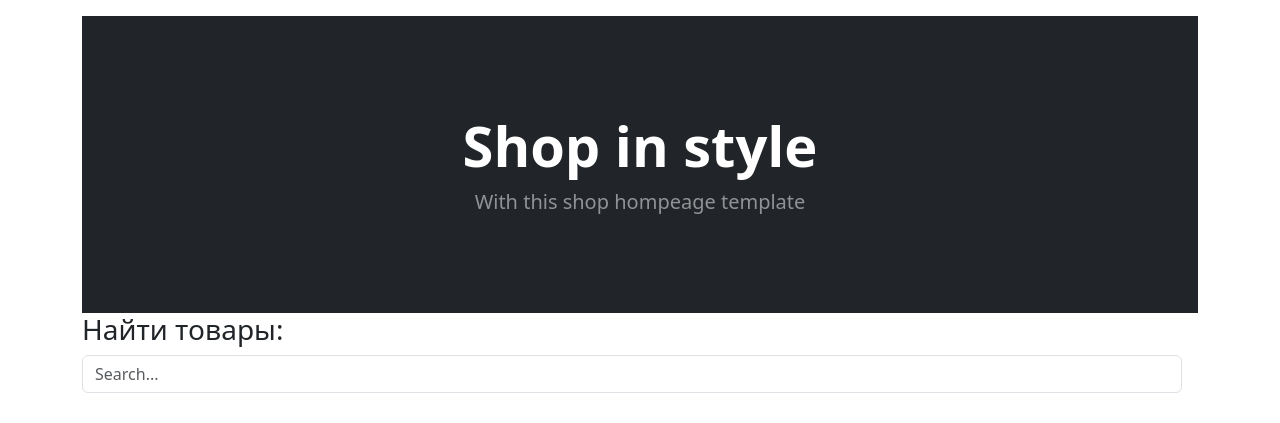
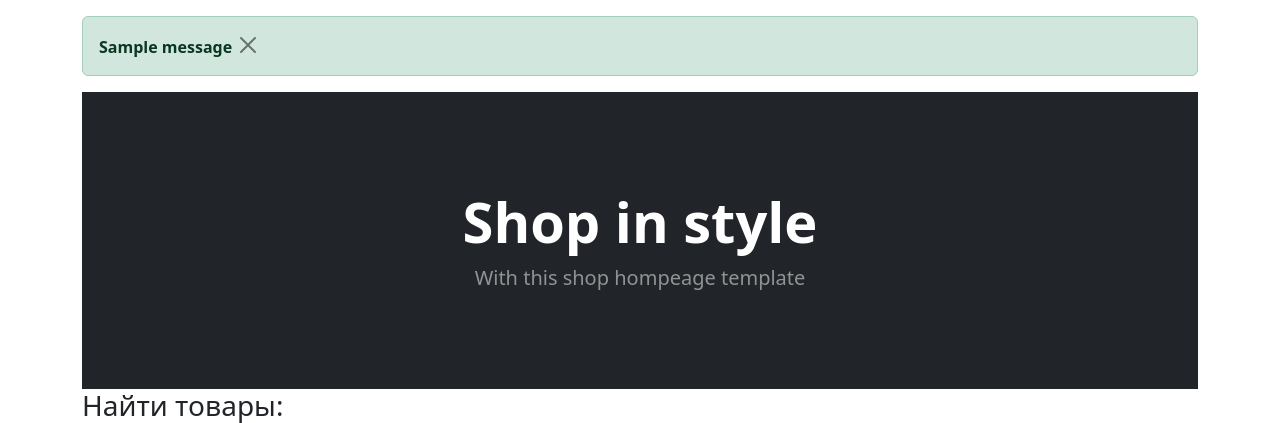
Before and after one commit to Zheny-mc/django-music-shop, a Django app: page / in a window 1280 px wide. Shown: the part 73-496 px from the top of the page. Run offline with Django 4.2, Linux system fonts and the light colour scheme; tables that the repository leaves empty hold one stand-in row (values such as "Sample post"); grey boxes marked "Sample" are stand-in pictures; one stand-in notice (Sample message) is shown; some libraries are stand-ins or nearby versions.

Commit message:
Функционал оформления заказа реализован.

```diff
--- a/music_shop/main/templates/main/checkout.html
+++ b/music_shop/main/templates/main/checkout.html
@@ -45,7 +45,7 @@
 
     <h3 class="text-center mt-5 mb-5">Форма заказа</h3>
 
-    <form action="#" method="POST">
+    <form action="{% url 'make-order' %}" method="POST">
         {% csrf_token %}
         {{ form|crispy }}
         <input type="submit" class="btn btn-success btn-block mb-3" value="Оформить заказ">
--- a/music_shop/main/templates/main/index.html
+++ b/music_shop/main/templates/main/index.html
@@ -6,6 +6,15 @@ Main Page
 
 {% block content %}
 {#    <p>{{ request.user }}</p>#}
+
+    {% if messages %}
+        {% for message in messages %}
+            <div class="alert alert-success fade show" role="alert">
+                <strong>{{ message }}</strong>
+                <button type="button" class="btn-close" data-bs-dismiss="alert" aria-label="close"></button>
+            </div>
+        {% endfor %}
+    {% endif %}
 
     <header class="bg-dark py-5">
             <div class="container px-4 px-lg-5 my-5">
--- a/music_shop/main/urls.py
+++ b/music_shop/main/urls.py
@@ -15,7 +15,8 @@ from .views import (
     AddToWishlistView,
     ClearNotificationsViews,
     RemoveFromWishListView,
-    CheckoutView
+    CheckoutView,
+    MakeOrderView
 )
 
 urlpatterns = [
@@ -35,6 +36,7 @@ urlpatterns = [
     path('remove-from-cart/<str:ct_model>/<str:slug>/', DeleteFromCartView.as_view(), name='delete_from_cart'),
     path('change-qty/<str:ct_model>/<str:slug>/', ChangeQTYView.as_view(), name='change_qty'),
     path('clear-notifications/', ClearNotificationsViews.as_view(), name='clear-notifications'),
+    path('make-order/', MakeOrderView.as_view(), name='make-order'),
     # получение модели
     path('<str:artist_slug>/', ArtistDetailView.as_view(), name='artist_detail'),
     path('<str:artist_slug>/<str:album_slug>/', AlbumDetailView.as_view(), name='album_detail'),
--- a/music_shop/main/views.py
+++ b/music_shop/main/views.py
@@ -4,6 +4,7 @@ from django import views
 from django.contrib import messages
 from django.http import HttpResponseRedirect
 from django.contrib.auth import authenticate, login
+from django.db import transaction
 
 from .mixins import CartMixin, NotificationMixin
 from .models import Customer, Artist, Album, CartProduct, Cart, Notification
@@ -204,3 +205,68 @@ class CheckoutView(CartMixin, NotificationMixin, views.View):
             'notifications': self.notifications(request.user)
         }
         return render(request, 'main/checkout.html', context)
+
+
+class MakeOrderView(CartMixin, views.View):
+
+    @transaction.atomic
+    def post(self, request, *args, **kwargs):
+        form = OrderForm(request.POST or None)
+        customer = Customer.objects.get(user=request.user)
+        if form.is_valid():
+            out_of_stock = []
+            more_than_stock = []
+            out_of_stock_message = ""
+            more_than_stock_message = ""
+            for item in self.cart.products.all():
+                if not item.content_object.stock:
+                    out_of_stock.append(' - '.join([
+                        item.content_object.artist.name, item.content_object.name
+                    ]))
+                if item.content_object.stock and item.content_object.stock < item.qty:
+                    more_than_stock.append(
+                        {'products': ' - '.join([item.content_object.artist.name, item.content_object.name]),
+                         'stock': item.content_object.stock, 'qty': item.qty }
+                    )
+            if out_of_stock:
+                out_of_stock_products = ', '.join(out_of_stock)
+                out_of_stock_message = f'Товара нет в наличии: {out_of_stock_products} \n'
+
+            if more_than_stock:
+                for item in more_than_stock:
+                    more_than_stock_message += f'''Товара: {item['products']}. Не хватает на складе: {item['qty'] - item['stock']} шт.\n'''
+
+            error_message_for_customer = ''
+            if out_of_stock:
+                error_message_for_customer += out_of_stock_message + '\n'
+            if more_than_stock:
+                error_message_for_customer += more_than_stock_message + '\n'
+
+            if error_message_for_customer:
+                messages.add_message(request, messages.INFO, error_message_for_customer)
+                return HttpResponseRedirect('/cart/') # main.checkout
+
+            self.cart.in_order = True
+            self.cart.save()
+
+            new_order = form.save(commit=False)
+            new_order.customer = customer
+            new_order.first_name = form.cleaned_data['first_name']
+            new_order.last_name = form.cleaned_data['last_name']
+            new_order.phone = form.cleaned_data['phone']
+            new_order.address = form.cleaned_data['address']
+            new_order.buying_type = form.cleaned_data['buying_type']
+            new_order.order_date = form.cleaned_data['order_date']
+            new_order.comment = form.cleaned_data['comment']
+            new_order.cart = self.cart
+            new_order.save()
+
+            customer.orders.add(new_order)
+
+            for item in self.cart.products.all():
+                item.content_object.stock -= item.qty
+                item.content_object.save()
+
+            messages.add_message(request, messages.INFO, 'Заказ успешно оформлен. Спасибо за заказ!')
+            return HttpResponseRedirect('/')
+        return HttpResponseRedirect('/cart/')
```
